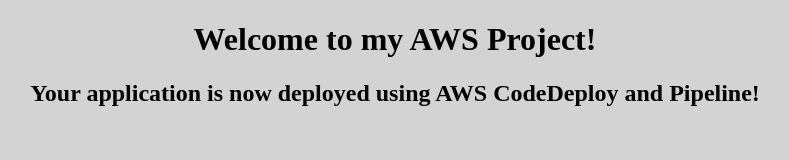
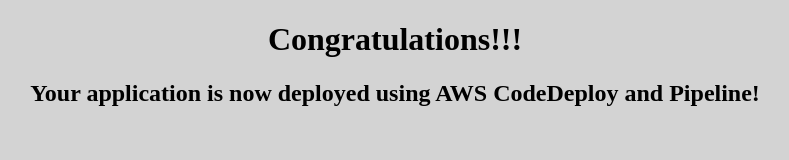
Before and after one commit to ericksonaspa/Automate-web-application-deployment-with-AWS-CodeDeploy-CodePipeline-and-GitHub, a plain HTML site: page index.html in a window 1280 px wide. Shown: the whole page, without its empty margins (245-1034 px from the left). Drawn offline with Linux system fonts and the light colour scheme.

Commit message:
Update index.html

```diff
--- a/index.html
+++ b/index.html
@@ -4,7 +4,7 @@
     <title>Sample Deployment</title>
   </head>
   <body style="background-color:lightgray;">
-    <p><h1><center>Welcome to my AWS Project!</center></h1></p>
+    <p><h1><center>Congratulations!!!</center></h1></p>
     <p><h2><center>Your application is now deployed using AWS CodeDeploy and Pipeline!</center></h2></p>
   </body>
 </html>
```
